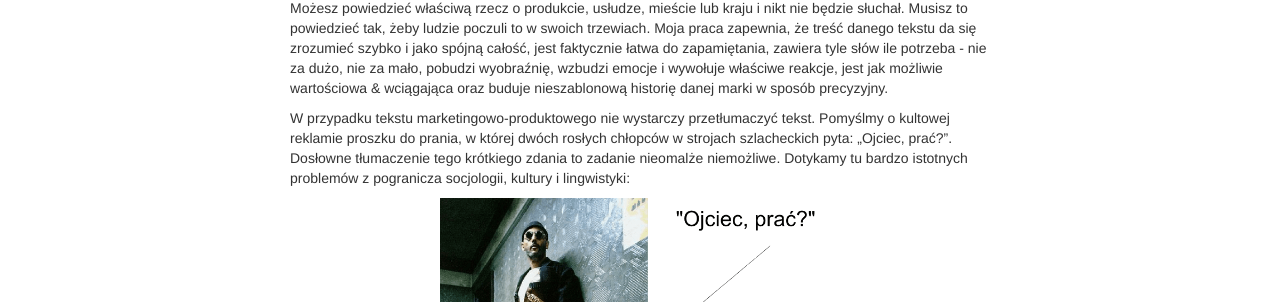
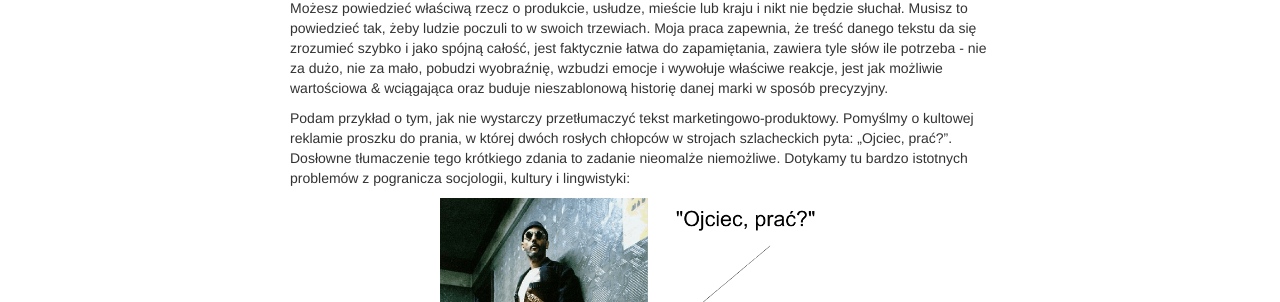
Before and after one commit to StephenEastham/StephenEastham.github.io, a Jekyll site: the page built from index.md, in a window 1280 px wide. Shown: the part 294-596 px from the top of the page. Built offline with Jekyll 4.4.1, drawn with Linux system fonts in a browser that asks for light colours.

Commit message:
Update index.md

```diff
--- a/index.md
+++ b/index.md
@@ -11,13 +11,11 @@ Nazywam się Stephen Eastham. Jestem Anglikiem, językoznawcą komputerowym, a t
 
 Możesz powiedzieć właściwą rzecz o produkcie, usłudze, mieście lub kraju i nikt nie będzie słuchał. Musisz to powiedzieć tak, żeby ludzie poczuli to w swoich trzewiach. Moja praca zapewnia, że treść danego tekstu da się zrozumieć szybko i jako spójną całość, jest faktycznie łatwa do zapamiętania, zawiera tyle słów ile potrzeba - nie za dużo, nie za mało, pobudzi wyobraźnię, wzbudzi emocje i wywołuje właściwe reakcje, jest jak możliwie wartościowa & wciągająca oraz buduje nieszablonową historię danej marki w sposób precyzyjny.
 
-W przypadku tekstu marketingowo-produktowego nie wystarczy przetłumaczyć tekst. Pomyślmy o kultowej reklamie proszku do prania, w której dwóch rosłych chłopców w strojach szlacheckich pyta: „Ojciec, prać?”. Dosłowne tłumaczenie tego krótkiego zdania to zadanie nieomalże niemożliwe. Dotykamy tu bardzo istotnych problemów z pogranicza socjologii, kultury i lingwistyki:
+Podam przykład o tym, jak nie wystarczy przetłumaczyć tekst marketingowo-produktowy. Pomyślmy o kultowej reklamie proszku do prania, w której dwóch rosłych chłopców w strojach szlacheckich pyta: „Ojciec, prać?”. Dosłowne tłumaczenie tego krótkiego zdania to zadanie nieomalże niemożliwe. Dotykamy tu bardzo istotnych problemów z pogranicza socjologii, kultury i lingwistyki:
 
 ![](../images/leon.png){: width="400" height="300" style="display: block; margin: 0 auto"}
 
 Zadanie wymaga bowiem przekształcenia tekstu tak, by funkcjonował naturalnie w języku docelowym. Wtedy zaadaptowany tekst spełnia funkcje oryginalnego tekstu co do joty w możliwie zwięzły sposób, ale w nowym środowisku językowo-kulturowym.
-
-
 
 
 
```
